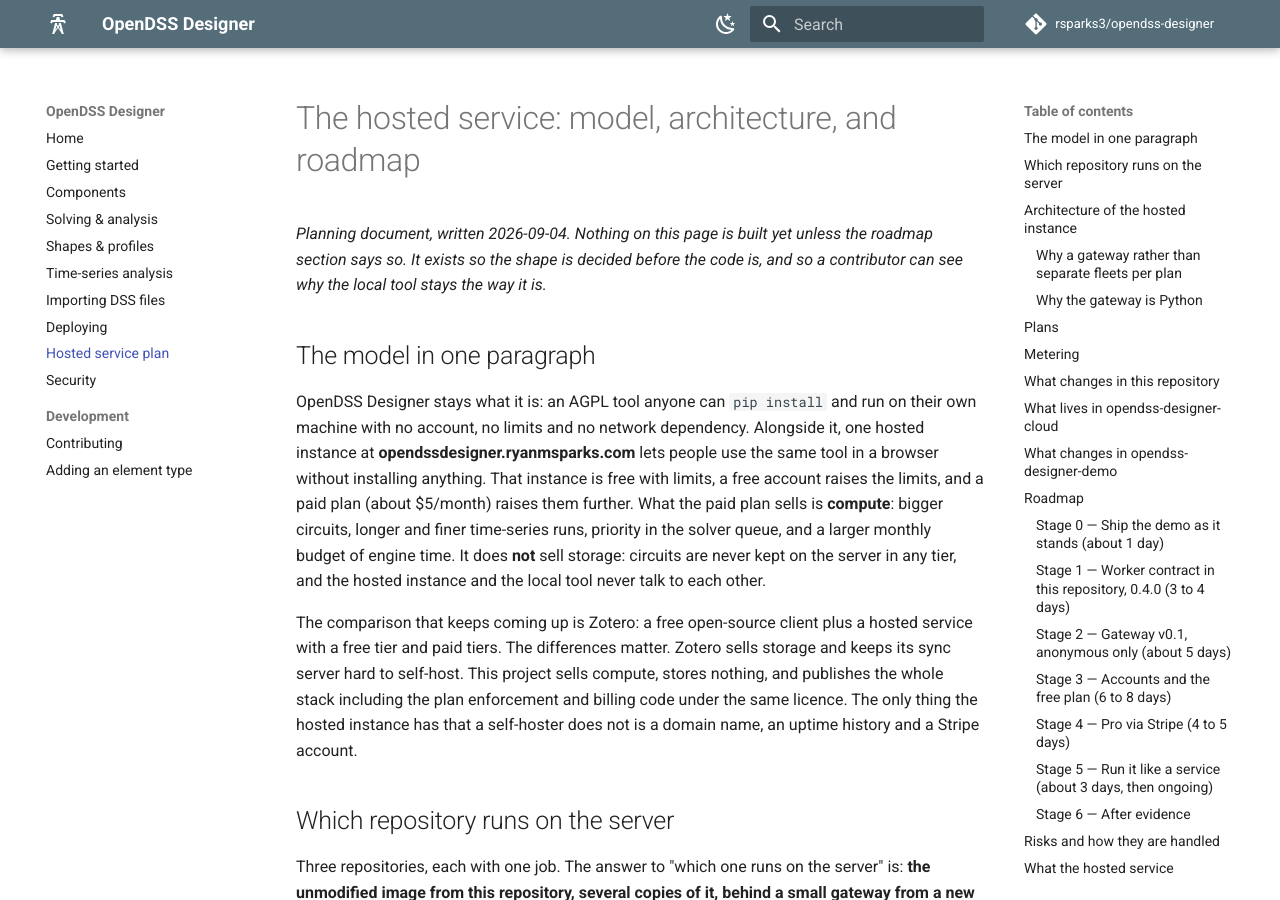
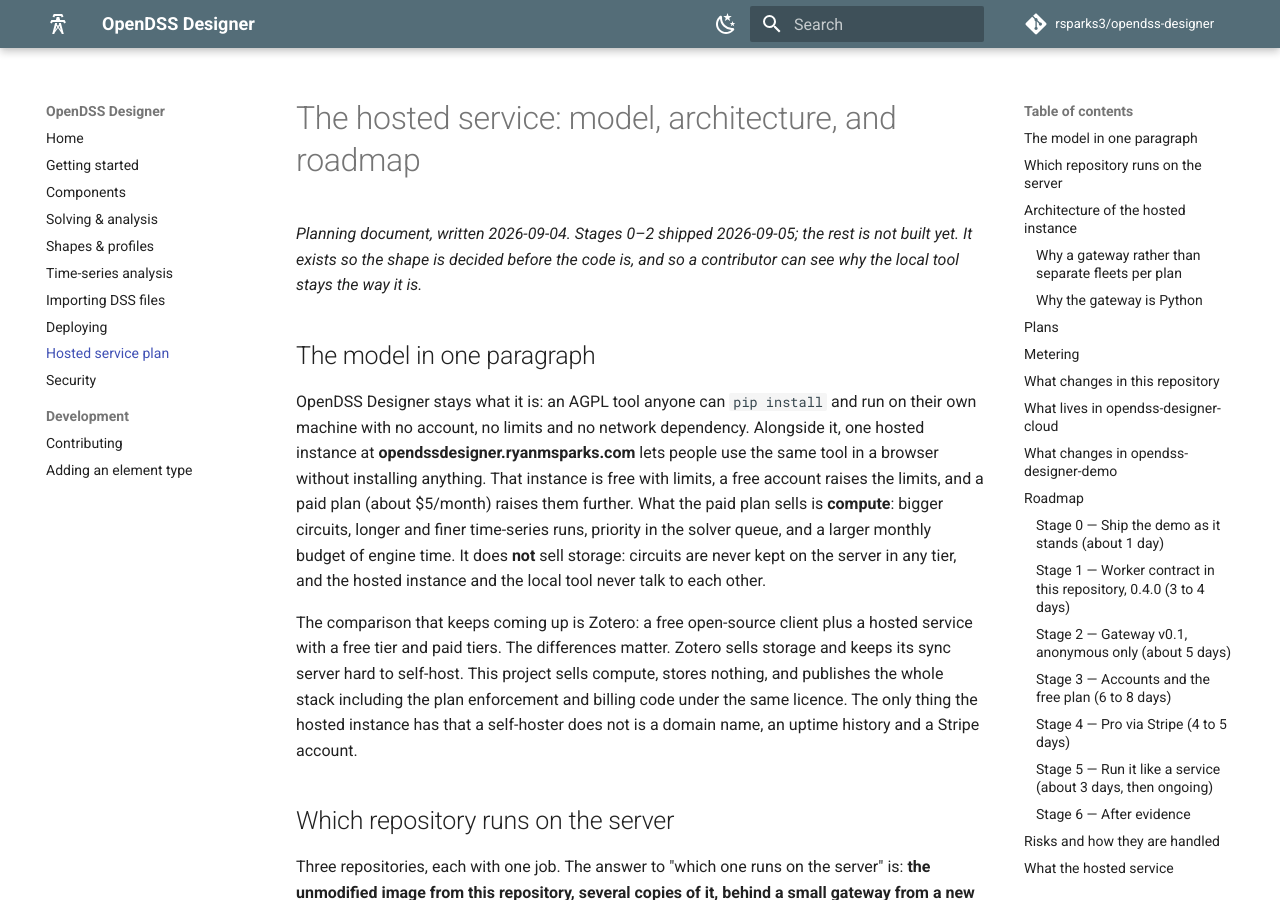
Before and after one commit to rsparks3/opendss-designer, an MkDocs documentation site: the page built from docs/hosted-service.md, in a window 1280 px wide and 900 px high. Built offline with MkDocs 1.6.1 and Material for MkDocs 9.7.7, drawn with Linux system fonts in a browser that asks for light colours; comment, search, counter and statistics services are not loaded.

Commit message:
Roadmap: Stage 2 (gateway) shipped
Co-Authored-By: Claude Fable 5.1 <noreply@anthropic.com>
Claude-Session: https://claude.ai/code/session_01Qs9gCd6nj45zk69BBHVdbn

```diff
--- a/docs/hosted-service.md
+++ b/docs/hosted-service.md
@@ -1,7 +1,7 @@
 # The hosted service: model, architecture, and roadmap
 
-*Planning document, written 2026-09-04. Nothing on this page is built yet
-unless the roadmap section says so. It exists so the shape is decided before
+*Planning document, written 2026-09-04. Stages 0–2 shipped 2026-09-05; the
+rest is not built yet. It exists so the shape is decided before
 the code is, and so a contributor can see why the local tool stays the way it
 is.*
 
```
Also changed, not shown: FUTURE_IMPROVEMENTS.md (+3 -0 lines).
